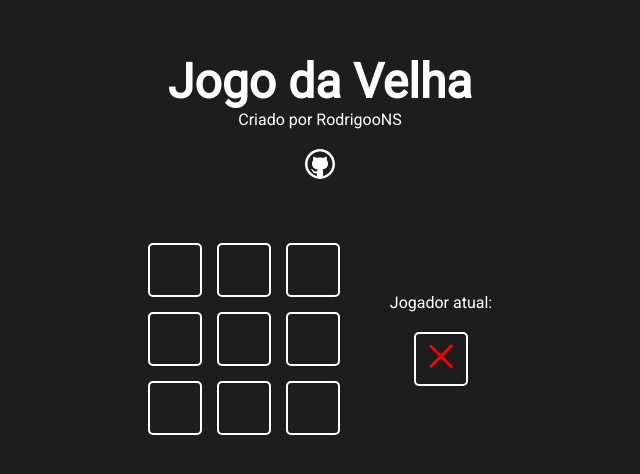
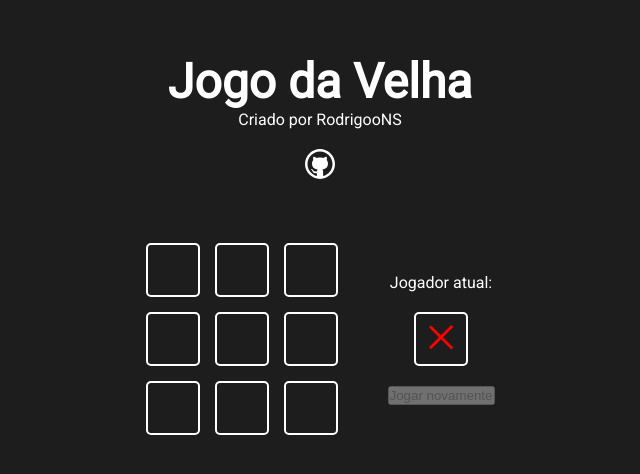
Before and after one commit to RodrigooNS/react-tictactoe, a Next.js app: page / in a window 1280 px wide. Shown: the part 176-650 px from the top of the page, without its empty margins (320-960 px from the left). Built offline with nearby package versions, Linux system fonts and the light colour scheme.

Commit message:
criado botão de reset que só ativa se alguém ganhar

```diff
--- /dev/null
+++ b/src/components/button/Button.jsx
@@ -0,0 +1,15 @@
+import styles from "./Button.module.css"
+
+function Button ({ children, onClick, disabled }) {
+  return (
+    <button
+      className={styles.button}
+      onClick={onClick}
+      disabled={disabled}
+    >
+      {children}
+    </button>
+  )
+}
+
+export default Button
--- a/src/components/game/Game.jsx
+++ b/src/components/game/Game.jsx
@@ -2,6 +2,7 @@ import { useState, useEffect } from "react"
 import styles from "./Game.module.css"
 
 import GameOption from "../gameOption/GameOption"
+import GameInfo from "../gameInfo/GameInfo"
 import React from "react"
 
 const winnerTable = [
@@ -31,6 +32,11 @@ function Game () {
     })
   }
 
+  const handleReset = () => {
+    setGameState(Array(9).fill(0))
+    setWinner(0)
+  }
+
   // useEffect: primeiro parâmetro é uma função, segundo é um array
   // o array são as coisas que serão modificadas, se algo é modificado, a função é chamada
   // se o array tiver vazio, ele chama sempre que o DOM é "montado" (mas não o VDOM)
@@ -52,13 +58,11 @@ function Game () {
           )
         }
       </div>
-      <div className={styles.menu}>
-        <p>Jogador atual:</p>
-        <GameOption
-          key={'player'}
-          status={currentPlayer}
-        />
-      </div>
+      <GameInfo
+        currentPlayer={currentPlayer}
+        winner={winner}
+        onReset={handleReset}
+      />
     </div>
   )
 }
--- a/src/components/game/Game.module.css
+++ b/src/components/game/Game.module.css
@@ -8,11 +8,3 @@
   display: flex;
   gap: 50px;
 }
-
-.menu {
-  display: flex;
-  flex-direction: column;
-  align-items: center;
-  justify-content: center;
-  gap: 20px;
-}
--- /dev/null
+++ b/src/components/gameInfo/GameInfo.jsx
@@ -0,0 +1,38 @@
+import styles from "./GameInfo.module.css"
+import GameOption from "../gameOption/GameOption"
+import Button from "../button/Button"
+
+function GameInfo ({ currentPlayer, winner, onReset }) {
+  return (
+    <div className={styles.menu}>
+      {
+        winner === 0 &&
+          <>
+            <p>Jogador atual:</p>
+            <GameOption
+              key={'player'}
+              status={currentPlayer}
+            />
+          </>
+      }
+      {
+        winner !== 0 &&
+          <>
+            <p>Fim de jogo! Campeão:</p>
+            <GameOption
+              key={'winner'}
+              status={winner}
+            />
+          </>
+      }
+      <Button
+        onClick={onReset}
+        disabled={winner === 0}
+      >
+        Jogar novamente
+      </Button>
+    </div>
+  )
+}
+
+export default GameInfo
--- /dev/null
+++ b/src/components/gameInfo/GameInfo.module.css
@@ -0,0 +1,7 @@
+.menu {
+  display: flex;
+  flex-direction: column;
+  align-items: center;
+  justify-content: center;
+  gap: 20px;
+}
```
Also changed, not shown: src/components/button/Button.module.css (added).
